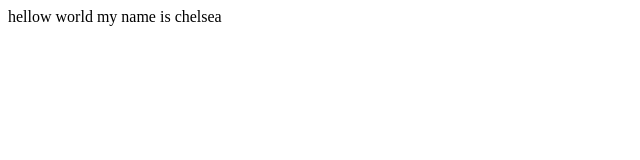
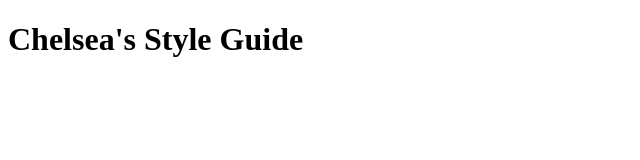
Before and after one commit to Chelseakennett/ChelseaCKCONCEPTS_, a plain HTML site: page Index.html in a window 1280 px wide. Shown: the whole page, without its empty margins (0-640 px from the left). Drawn offline with Linux system fonts and the light colour scheme.

Commit message:
added html structure

```diff
--- a/Index.html
+++ b/Index.html
@@ -1,3 +1,14 @@
-<hi> hellow world </h1>
+<!DOCTYPE html>
+<html lang="en">
+<head>
+  <meta charset="UTF-8">
+  <meta http-equiv="X-UA-Compatible" content="IE=edge">
+  <meta name="viewport" content="width=device-width, initial-scale=1.0">
+  <title>Chelsea's Style Guide</title>
+</head>
+<body>
 
-  <p1>my name is chelsea</p1>
+  <h1> Chelsea's Style Guide</h1>
+
+</body>
+</html>
```
